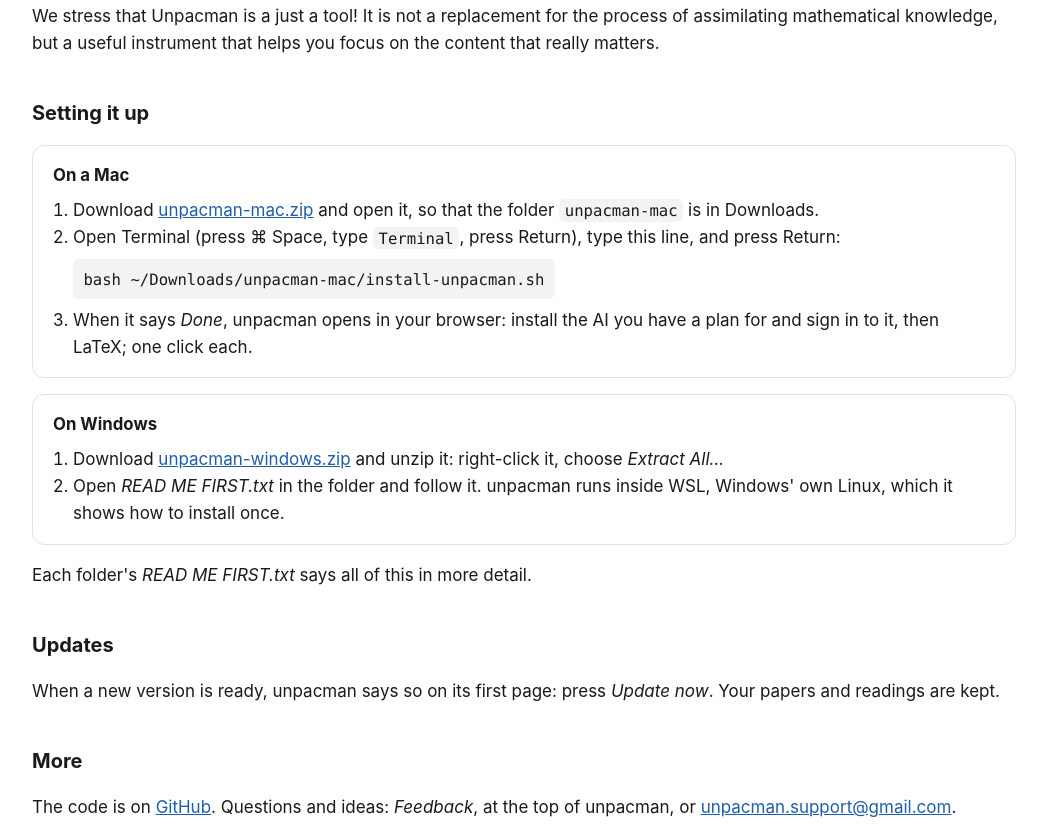
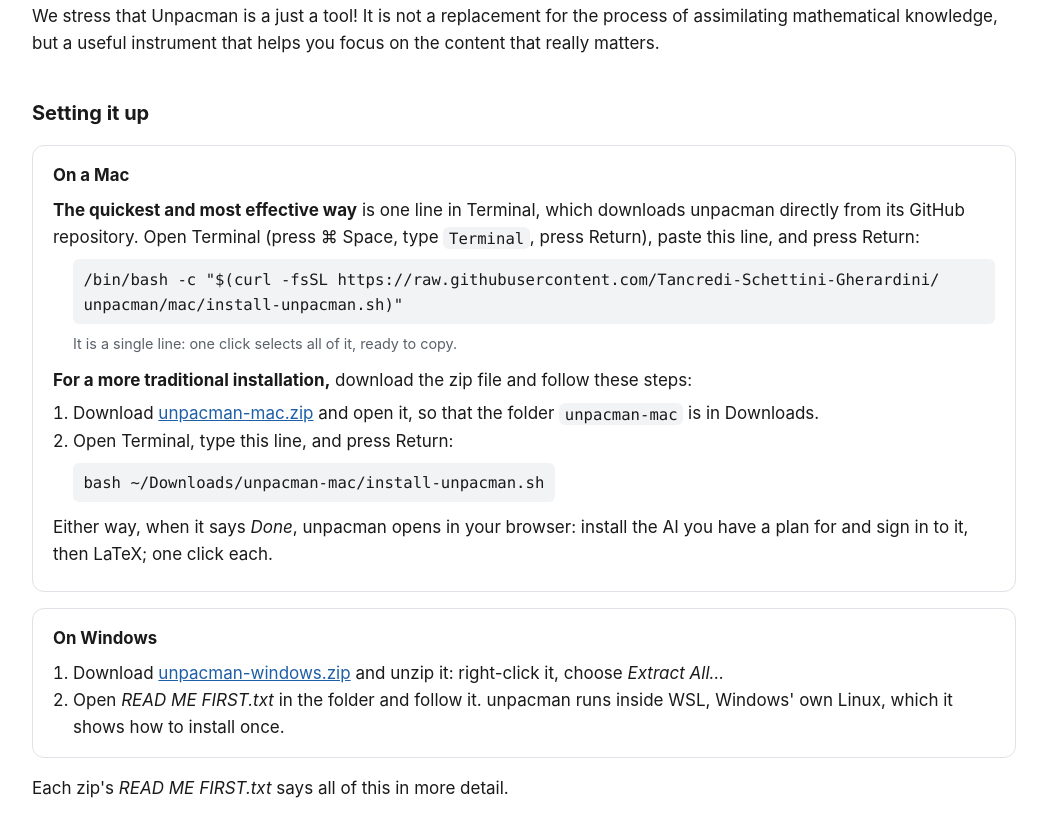
Before and after one commit to Tancredi-Schettini-Gherardini/unpacman, a plain HTML site: page index.html in a window 1280 px wide. Shown: the part 780-1604 px from the top of the page, without its empty margins (116-1163 px from the left). Drawn offline with Linux system fonts and the light colour scheme.

Commit message:
unpacman, 4 November 2026: on a Mac, install with one line from GitHub

```diff
--- a/index.html
+++ b/index.html
@@ -34,6 +34,11 @@
   .card { background: var(--card); border: 1px solid var(--line); border-radius: 12px; padding: 1rem 1.25rem; margin: 1rem 0; }
   .card h3 { margin: 0 0 0.5rem; font-size: 1.05rem; }
   .card ol { margin: 0; padding-left: 1.25rem; }
+  .card { scroll-margin-top: 1rem; }
+  .card .way { margin: 0.75rem 0 0.4rem; }
+  .card h3 + .way { margin-top: 0; }
+  .card > pre { margin-left: 1.25rem; }
+  .hint { margin: 0.1rem 0 0 1.25rem; color: var(--muted); font-size: 0.9rem; }
   code { background: var(--code); border-radius: 6px; padding: 0.1rem 0.35rem; font-size: 0.92em;
          font-family: ui-monospace, SFMono-Regular, Menlo, Consolas, monospace; overflow-wrap: anywhere; }
   pre { margin: 0.5rem 0; overflow-x: auto; }
@@ -54,8 +59,8 @@
   </header>
 
   <div class="downloads">
-    <a class="download" href="https://github.com/Tancredi-Schettini-Gherardini/unpacman/releases/latest/download/unpacman-mac.zip">
-      <b>Download for Mac</b><span>macOS 12 or later</span></a>
+    <a class="download" href="#mac">
+      <b>Install on Mac</b><span>macOS 12 or later · one line in Terminal</span></a>
     <a class="download" href="https://github.com/Tancredi-Schettini-Gherardini/unpacman/releases/latest/download/unpacman-windows.zip">
       <b>Download for Windows</b><span>Windows 10 or 11</span></a>
   </div>
@@ -71,17 +76,23 @@
   <p>We stress that Unpacman is a just a tool! It is not a replacement for the process of assimilating mathematical knowledge, but a useful instrument that helps you focus on the content that really matters.</p>
 
   <h2>Setting it up</h2>
-  <div class="card">
+  <div class="card" id="mac">
     <h3>On a Mac</h3>
+    <p class="way"><b>The quickest and most effective way</b> is one line in Terminal, which
+      downloads unpacman directly from its GitHub repository. Open Terminal (press
+      ⌘ Space, type <code>Terminal</code>, press Return), paste this line, and press Return:</p>
+    <pre><code><span>/bin/bash -c </span><wbr><span>"$(curl -fsSL </span><wbr><span>https://raw.</span><wbr><span>githubusercontent.com/</span><wbr><span>Tancredi-Schettini-</span><wbr><span>Gherardini/</span><wbr><span>unpacman/mac/</span><wbr><span>install-unpacman.sh)"</span></code></pre>
+    <p class="hint">It is a single line: one click selects all of it, ready to copy.</p>
+    <p class="way"><b>For a more traditional installation,</b> download the zip file and
+      follow these steps:</p>
     <ol>
       <li>Download <a href="https://github.com/Tancredi-Schettini-Gherardini/unpacman/releases/latest/download/unpacman-mac.zip">unpacman-mac.zip</a> and open it, so that the folder
         <code>unpacman-mac</code> is in Downloads.</li>
-      <li>Open Terminal (press ⌘ Space, type <code>Terminal</code>, press Return),
-        type this line, and press Return:
+      <li>Open Terminal, type this line, and press Return:
         <pre><code><span>bash ~/Downloads/</span><wbr><span>unpacman-mac/</span><wbr><span>install-unpacman.sh</span></code></pre></li>
-      <li>When it says <i>Done</i>, unpacman opens in your browser: install the AI you
-        have a plan for and sign in to it, then LaTeX; one click each.</li>
     </ol>
+    <p class="way">Either way, when it says <i>Done</i>, unpacman opens in your browser: install
+      the AI you have a plan for and sign in to it, then LaTeX; one click each.</p>
   </div>
   <div class="card">
     <h3>On Windows</h3>
@@ -92,7 +103,7 @@
         inside WSL, Windows' own Linux, which it shows how to install once.</li>
     </ol>
   </div>
-  <p>Each folder's <i>READ ME FIRST.txt</i> says all of this in more detail.</p>
+  <p>Each zip's <i>READ ME FIRST.txt</i> says all of this in more detail.</p>
 
   <h2>Updates</h2>
   <p>When a new version is ready, unpacman says so on its first page: press
```
